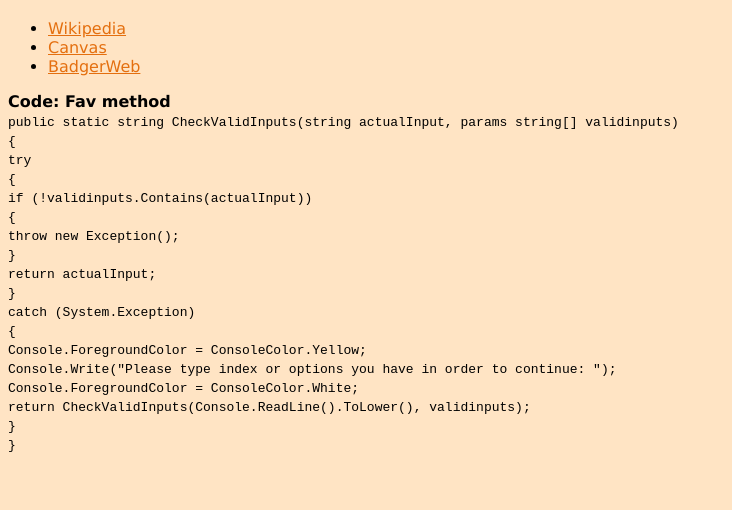
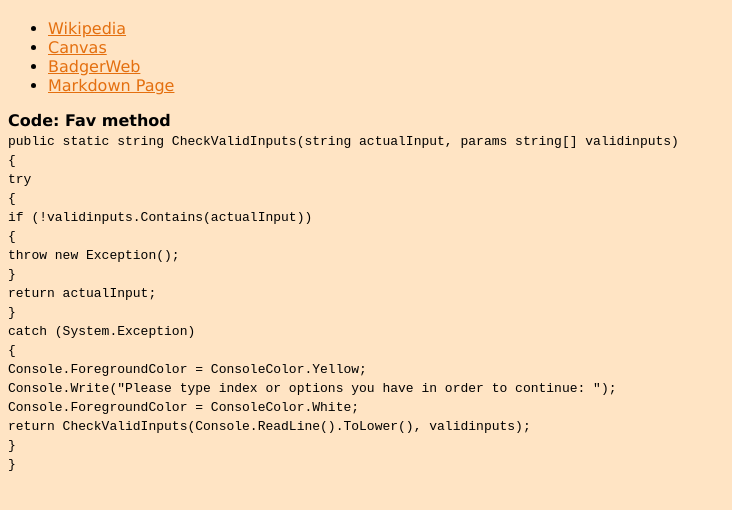
Before and after one commit to MeryemGurbanova/MeryemGurbanova.github.io, a plain HTML site: page index.html in a window 1280 px wide. Shown: the part 62-572 px from the top of the page, without its empty margins (0-732 px from the left). Drawn offline with Linux system fonts and the light colour scheme.

Commit message:
Add files via upload

```diff
--- a/index.html
+++ b/index.html
@@ -12,6 +12,7 @@
         <li><a href="https://www.wikipedia.org/" style="color:rgb(228, 111, 15); ">Wikipedia</li></a>
         <li><a href="https://snow.instructure.com/" style="color: rgb(228, 111, 15);">Canvas</li></a>
         <li><a href="https://sso.snow.edu/authenticationendpoint/login.do?Name=PreLoginRequestProcessor&commonAuthCallerPath=%252Fcas%252Flogin&forceAuth=true&passiveAuth=false&service=https%3A%2F%2Fprod.snow.edu%3A443%2Fssomanager%2Fc%2FSSB&tenantDomain=carbon.super&sessionDataKey=9ca55edb-b9b4-462a-8c0e-7e10584bb244&relyingParty=PROD_SSOMgr&type=cas&sp=PROD_SSOMgr&isSaaSApp=false&authenticators=BasicAuthenticator%3ALOCAL" style="color: rgb(228, 111, 15);">BadgerWeb</li></a>
+        <li><a href="https://snow.instructure.com/" style="color: rgb(228, 111, 15);">Markdown Page</li></a>
     </ul>
 <strong>Code: Fav method</strong>
 <br>
```
